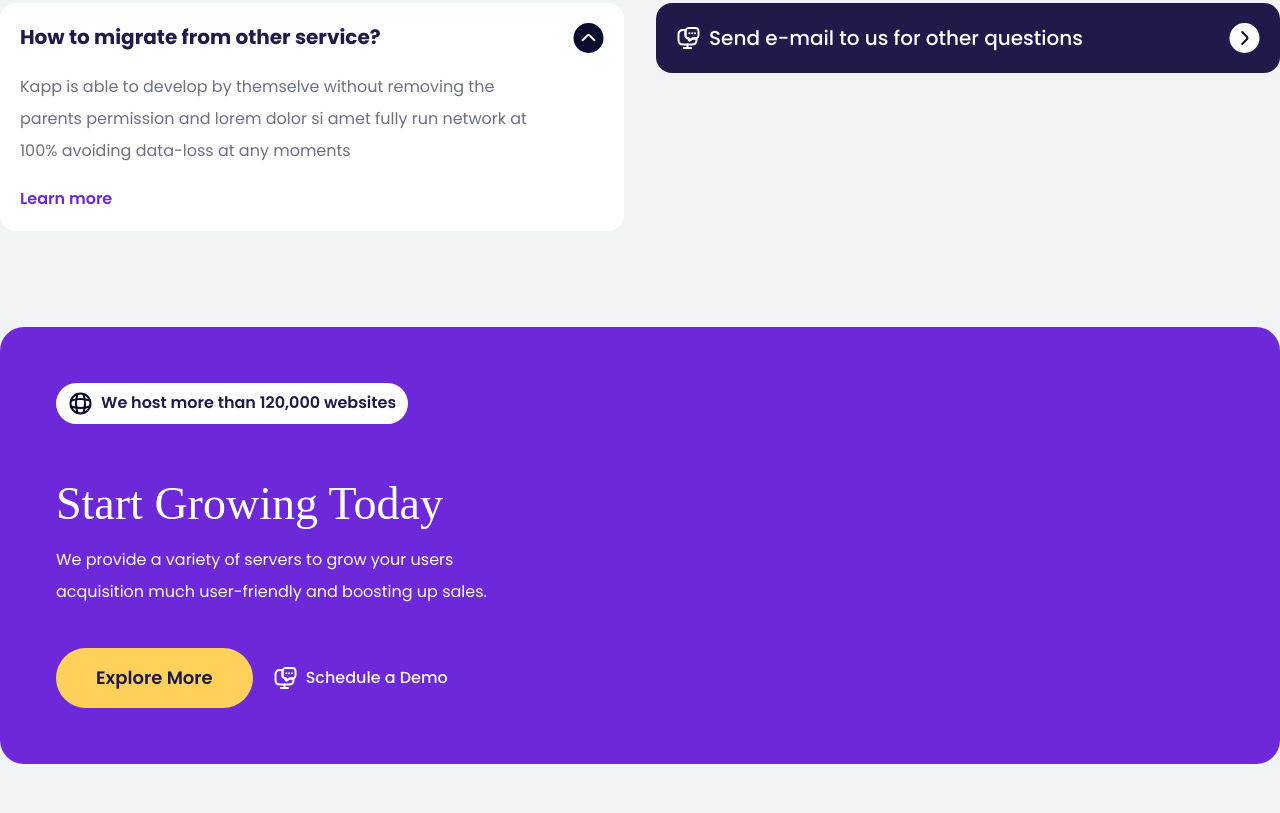
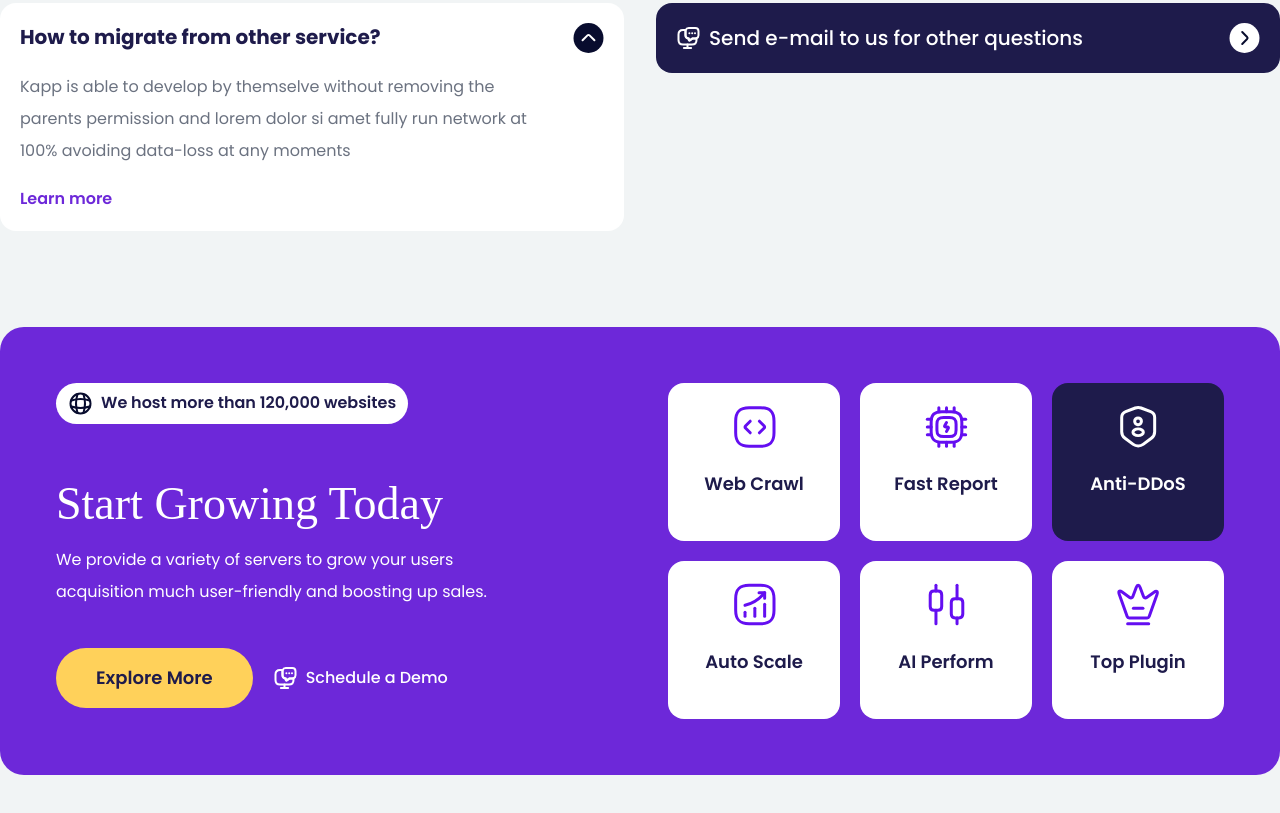
Before and after one commit to nuhptr/weserve-tailwind, a website built with Vite: page index.html in a window 1280 px wide. Shown: the part 3290-4103 px from the top of the page. Built offline with nearby package versions, Linux system fonts and the light colour scheme; a web font is replaced by a local one.

Commit message:
update code

```diff
--- a/index.html
+++ b/index.html
@@ -356,6 +356,7 @@
 
   <!-- Closing section -->
   <section class="mx-auto my-12 closing max-w-7xl bg-violet-700 p-14 rounded-3xl">
+    <div class="grid grid-cols-2 gap-x-14">
       <div class="flex flex-col gap-y-10">
         <div class="flex flex-row px-3 py-2 bg-white rounded-full w-fit gap-x-2 small-badge">
           <img src="./assets/browsing.svg" alt="browsing icon">
@@ -382,6 +383,53 @@
           </a>
         </div>
       </div>
+
+      <div class="grid grid-cols-3 gap-x-5 gap-y-5">
+        <div class="flex flex-col items-center justify-center p-5 bg-white gap-y-5 closing-card-feature rounded-2xl">
+          <img src="./assets/ic_web_crawl.svg" alt="icon closing" />
+          <div class="flex flex-col items-center gap-y-0">
+            <p class="text-[18px] font-semibold tracking-normal text-indigo-950">Web Crawl</p>
+            <a href="#" class="text-base font-semibold text-gray-500 opacity-0">Learn More</a>
+          </div>
+        </div>
+        <div class="flex flex-col items-center justify-center p-5 bg-white gap-y-5 closing-card-feature rounded-2xl">
+          <img src="./assets/ic_benefits2.svg" alt="icon closing" />
+          <div class="flex flex-col items-center gap-y-0">
+            <p class="text-[18px] font-semibold tracking-normal text-indigo-950">Fast Report</p>
+            <a href="#" class="text-base font-semibold text-gray-500 opacity-0">Learn More</a>
+          </div>
+        </div>
+        <div
+          class="flex flex-col items-center justify-center p-5 bg-indigo-950 gap-y-5 closing-card-feature rounded-2xl">
+          <img src="./assets/ic_ddos.svg" alt="icon closing" />
+          <div class="flex flex-col items-center gap-y-0">
+            <p class="text-[18px] font-semibold tracking-normal text-white">Anti-DDoS</p>
+            <a href="#" class="text-base font-semibold text-gray-500 opacity-0">Learn More</a>
+          </div>
+        </div>
+        <div class="flex flex-col items-center justify-center p-5 bg-white gap-y-5 closing-card-feature rounded-2xl">
+          <img src="./assets/ic_scale.svg" alt="icon closing" />
+          <div class="flex flex-col items-center gap-y-0">
+            <p class="text-[18px] font-semibold tracking-normal text-indigo-950">Auto Scale</p>
+            <a href="#" class="text-base font-semibold text-gray-500 opacity-0">Learn More</a>
+          </div>
+        </div>
+        <div class="flex flex-col items-center justify-center p-5 bg-white gap-y-5 closing-card-feature rounded-2xl">
+          <img src="./assets/ic_ai_perform.svg" alt="icon closing" />
+          <div class="flex flex-col gap-y-0">
+            <p class="text-[18px] font-semibold tracking-normal text-indigo-950">AI Perform</p>
+            <a href="#" class="text-base font-semibold text-gray-500 opacity-0">Learn More</a>
+          </div>
+        </div>
+        <div class="flex flex-col items-center justify-center p-5 bg-white gap-y-5 closing-card-feature rounded-2xl">
+          <img src="./assets/ic_top_plugin.svg" alt="icon closing" />
+          <div class="flex flex-col gap-y-0">
+            <p class="text-[18px] font-semibold tracking-normal text-indigo-950">Top Plugin</p>
+            <a href="#" class="text-base font-semibold text-gray-500 opacity-0">Learn More</a>
+          </div>
+        </div>
+      </div>
+    </div>
   </section>
 
   <!-- Footer -->
```
Also changed, not shown: assets/ic_ai_perform.svg (added), assets/ic_ddos.svg (added), assets/ic_scale.svg (added), assets/ic_top_plugin.svg (added), assets/ic_web_crawl.svg (added). Lines whose indentation alone changed are shown as unchanged.
